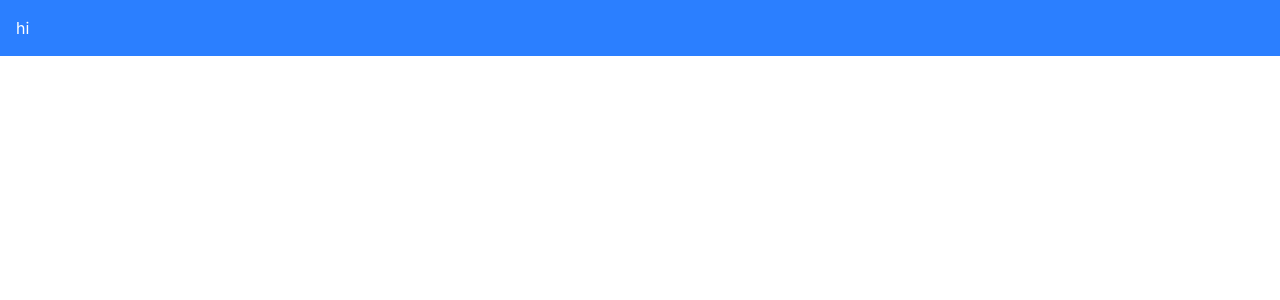
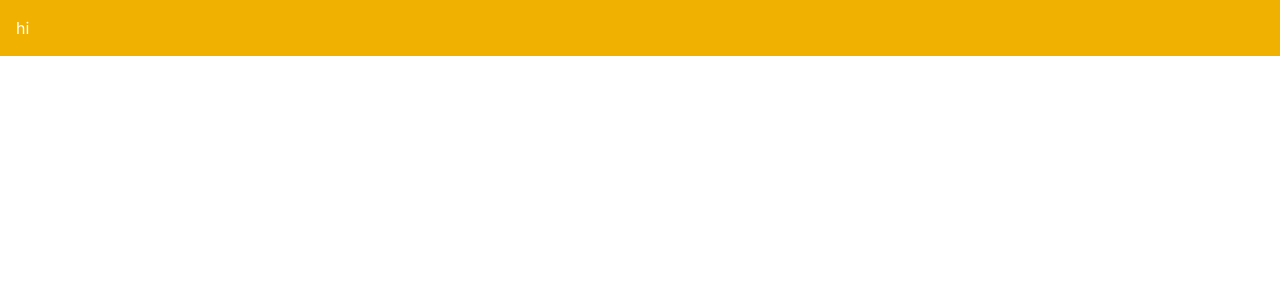
Before and after one commit to mahid76/novus, a React (Vite) app: page / in a window 1280 px wide. Shown: the top 300 px of the page. Built offline with nearby package versions, Linux system fonts and the light colour scheme.

Commit message:
sohan created

```diff
--- a/src/App.jsx
+++ b/src/App.jsx
@@ -5,7 +5,7 @@ function App() {
 
   return (
     <>
-      <div className="bg-blue-500 text-white p-4">hi</div>
+      <div className="bg-yellow-500 text-white p-4">hi</div>
     </>
   )
 }
```
